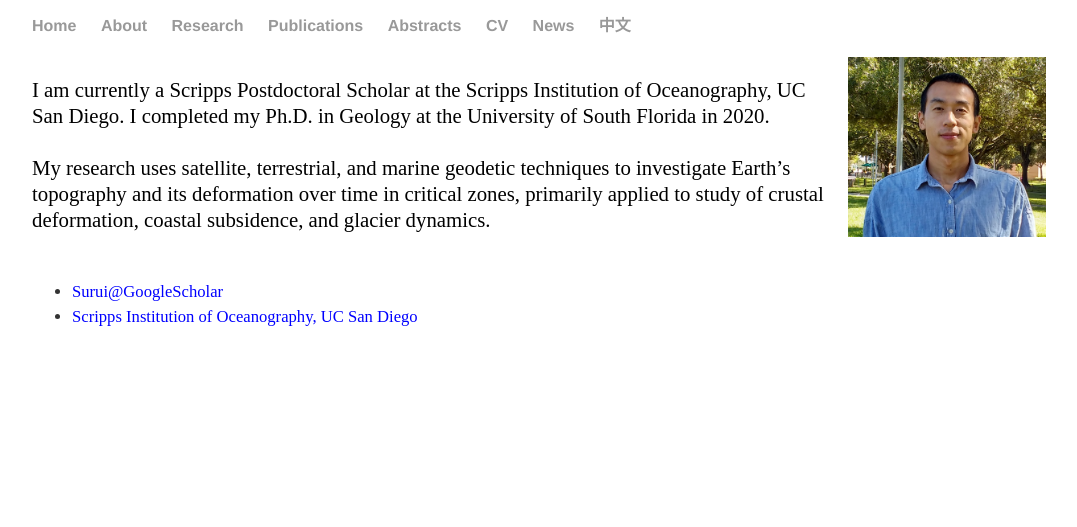
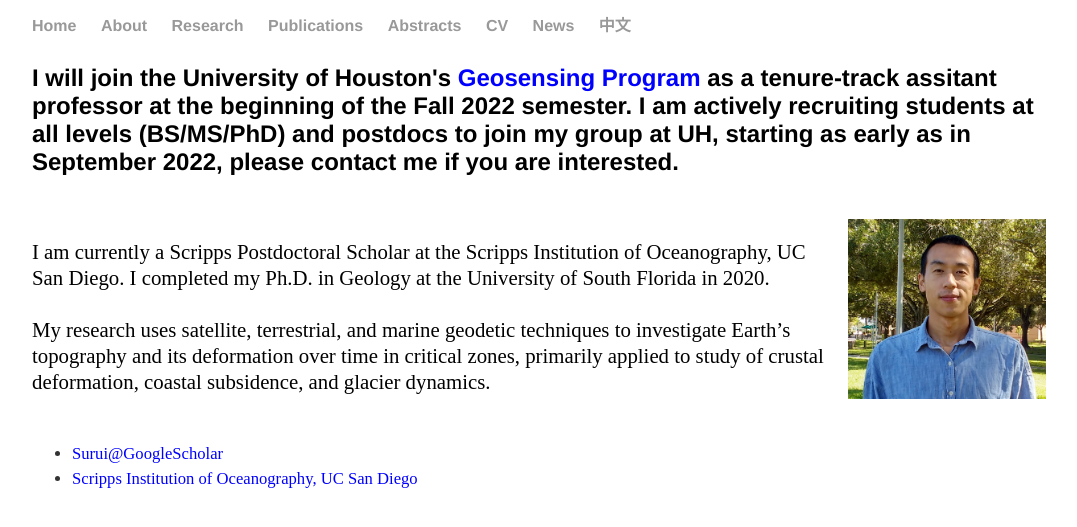
Before and after one commit to suruixie/suruixie.github.io, a Jekyll site: the page built from about/index.html, in a window 1280 px wide. Shown: the top 527 px of the page, without its empty margins (96-1173 px from the left). Built offline with Jekyll 4.4.1, drawn with Linux system fonts in a browser that asks for light colours.

Commit message:
Update index.html

```diff
--- a/about/index.html
+++ b/about/index.html
@@ -2,6 +2,12 @@
 layout: default
 title: About Surui
 ---
+
+<h4 style="margin-top:1.2em; margin-bottom:1em; font-size:1.5em;">I will join the University of Houston's <a href="https://ncalm.cive.uh.edu/gses/geosensing" style="color:#0000FF;">Geosensing Program</a> as a tenure-track assitant professor at the beginning of the Fall 2022 semester.
+I am actively recruiting students at all levels (BS/MS/PhD) and postdocs to join my group at UH, starting as early as in September 2022, please contact me if you are interested. </h4>
+
+<br>
+
 <p style="line-height:125%;">
 	<img src="../images/Surui_2018.jpg" height="180" style="float:right; margin-left:10px; margin-right:10px; margin-top:-20px;" />
 	I am currently a Scripps Postdoctoral Scholar at the Scripps Institution of Oceanography, UC San Diego. I completed my Ph.D. in Geology at the University of South Florida in 2020.<br>
```
